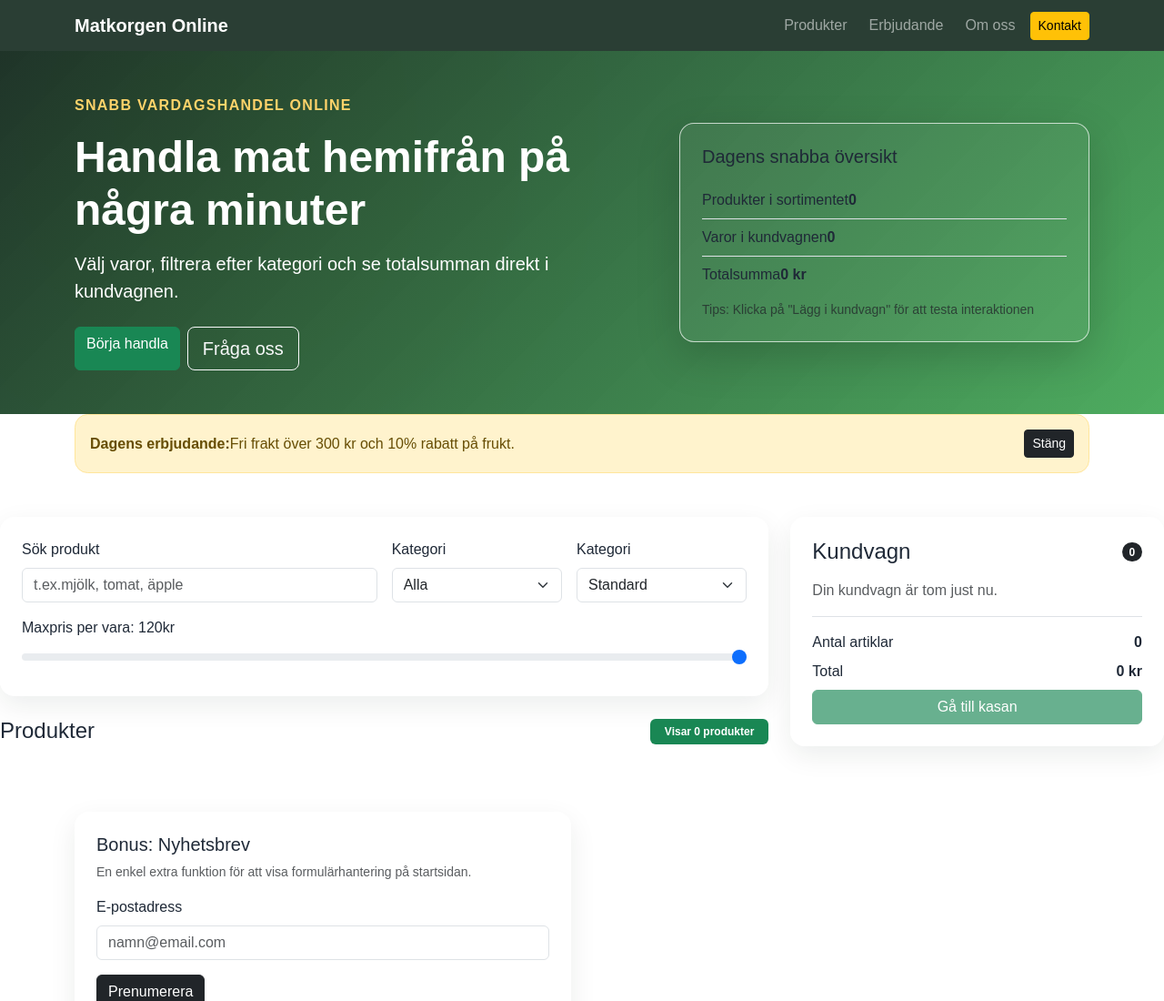
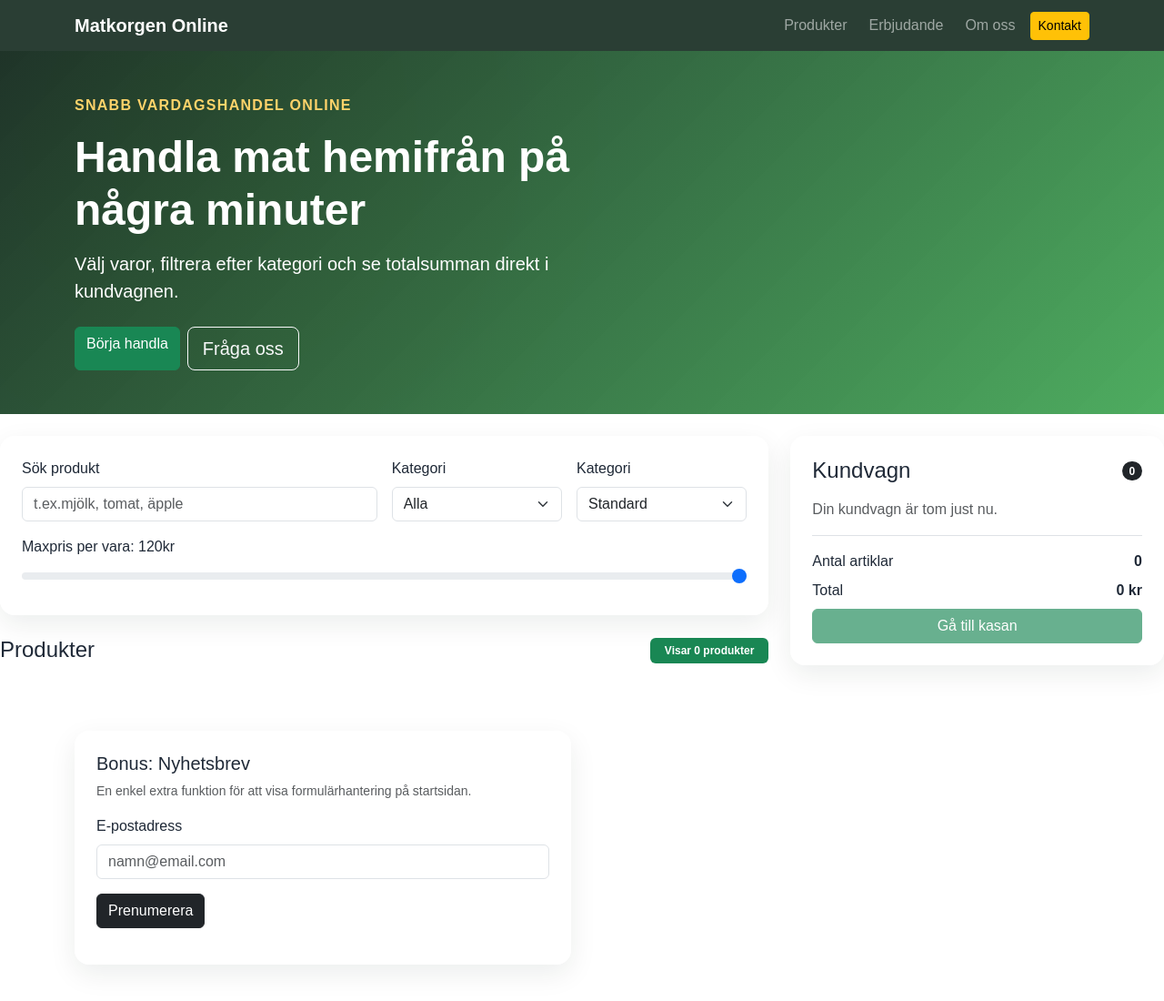
Before and after one commit to naveedzainab2003-spec/Project, a plain HTML site: page index.html in a window 1280 px wide. Shown: the top 1100 px of the page at 91% size. Drawn offline with nearby package versions, Linux system fonts and the light colour scheme.

Commit message:
third changing

```diff
--- a/index.html
+++ b/index.html
@@ -49,40 +49,11 @@
                         <a href="contact.html" class="btn btn-outline-light btn-lg">Fråga oss</a>
                     </div>
                 </div>
-                <div class="col-lg-5">
-                    <div class="hero-card p-4 shadow-lg">
-                        <h2 class="h5 mb-3">Dagens snabba översikt </h2>
-                        <div class="d-flex justify-centent-between py-2 border-bottom">
-                            <span>Produkter i sortimentet </span>
-                            <strong id="productCountLabel"> 0</strong>
-                        </div>
-                        <div class="d-flex justify-centent-between py-2 border-bottom">
-                            <span>Varor i kundvagnen </span>
-                            <strong id=cartCountLabel>0</strong>
-                        </div>
-                        <div class="d-flex justify-centent-between py-2">
-                            <span>Totalsumma </span>
-                            <strong id="cartTotalLabel"> 0 kr</strong>
-                        </div>
-                        <small class="text-muted d-block mt-2">Tips: Klicka på "Lägg i kundvagn" för att testa
-                            interaktionen</small>
-                    </div>
-                </div>
             </div>
         </div>
     </header>
 
     <main class="pb-5">
-        <section id="erbjudande" class="container mb-4">
-            <div class="alert alert-warning d-flex flex-column flex-md-row justify-content-between align-items-md-center gap-2 mb-0 promo-alert"
-                role="alert">
-                <div>
-                    <strong>Dagens erbjudande:</strong>Fri frakt över 300 kr och 10% rabatt på frukt.
-                </div>
-                <button type="button" class="btn btn-sm btn-dark" id="dismissPromo">Stäng</button>
-            </div>
-        </section>
-
         <srction id="produkter" class="container">
             <div class="row g-4">
                 <div class="col-lg-8">
--- a/style.css
+++ b/style.css
@@ -37,13 +37,6 @@ body {
     color: #ffd36a;
 }
 
-.hero-card {
-    background: rgba(255, 255, 255, 0.05);
-    color: var(--text-main);
-    border-radius: 1rem;
-    border: 1px solid rgba(255, 255, 255, 0.7);
-}
-
 .filters-panel,
 .cart-panel,
 .info-card {
@@ -53,11 +46,7 @@ body {
     box-shadow: 0 10px 30px rgba(19, 42, 31, 0.08);
 }
 
-.promo-alert {
-    border-radius: 0.9rem;
-}
-
-/*.product-card {
+.product-card {
     background: var(--card);
     border-radius: 1rem;
     border: 1px solid var(--border-soft);
@@ -69,7 +58,7 @@ body {
 .product-card:hover {
     transform: translateY(-4px);
     box-shadow: 0 14px 30px rgba(19, 42, 31, 0.12);
-}*/
+}
 
 .emoji-box {
     width: 52px;
```
